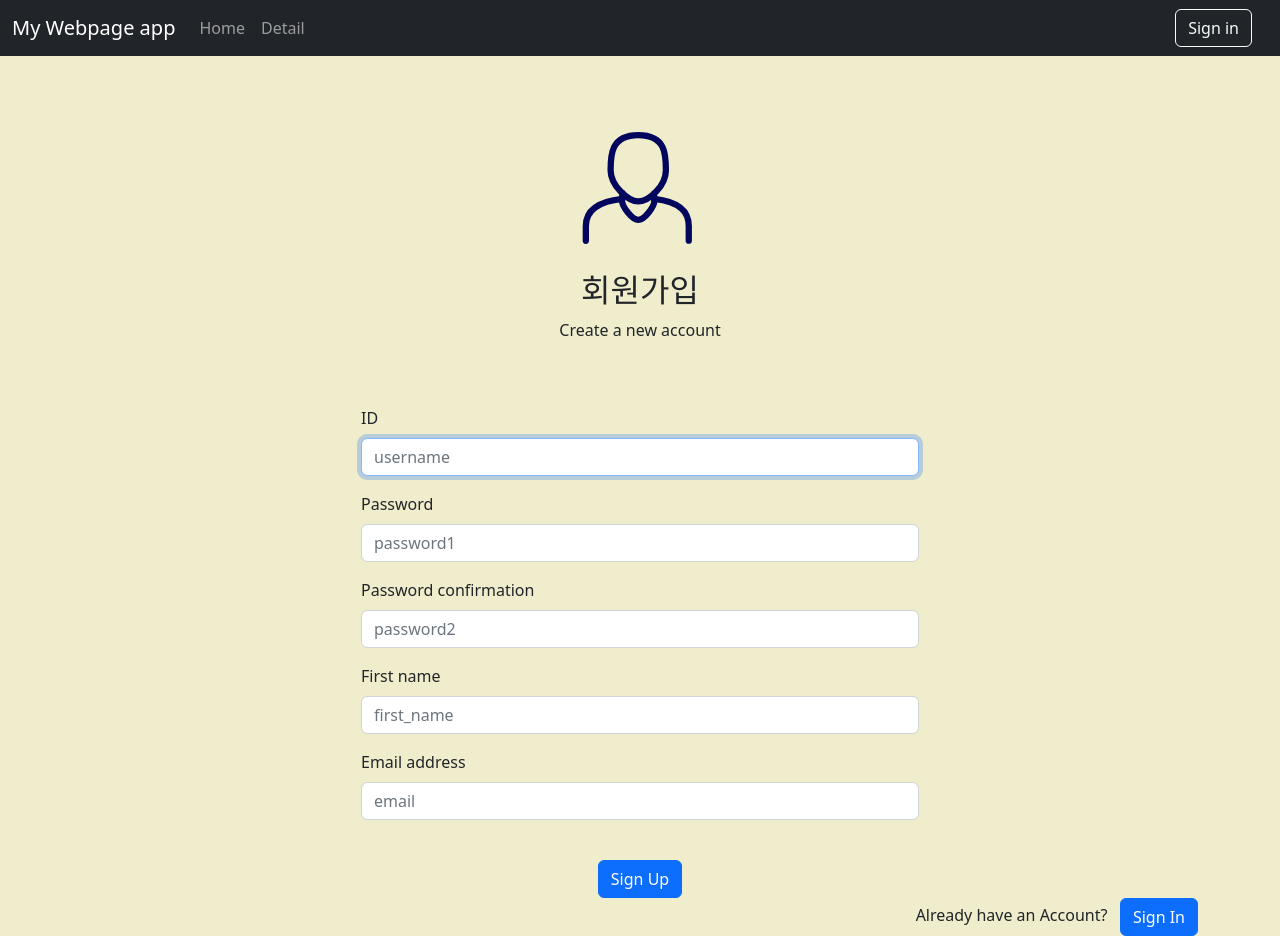
After one commit to koir1100/project_5team_1jo, a Django app: page /webpage/register/ in a window 1280 px wide. The commit adds this page. Run offline with Django 5.2, Linux system fonts and the light colour scheme; some libraries are stand-ins or nearby versions.

Commit message:
feat. 로그인, 회원가입 기능 구현

```diff
--- /dev/null
+++ b/project_5team_1jo/project_5team_1jo/webpage/forms.py
@@ -0,0 +1,19 @@
+from django.contrib.auth.forms import UserCreationForm
+from django.contrib.auth.models import User
+from .models import *
+
+class CustomUserCreationForm(UserCreationForm):
+    class Meta:
+        model = User
+        fields = ['username', 'password1', 'password2', 'first_name', 'email']
+
+    def __init__(self, *args, **kwargs):
+        super(CustomUserCreationForm, self).__init__(*args, **kwargs)
+
+        for name, field in self.fields.items():
+            field.widget.attrs.update(
+                {
+                    'class': 'input form-control mb-3',
+                    'placeholder': '%s' % name,
+                }
+            )
--- a/project_5team_1jo/project_5team_1jo/webpage/templates/webpage/base.html
+++ b/project_5team_1jo/project_5team_1jo/webpage/templates/webpage/base.html
@@ -31,6 +31,13 @@
                         <a class="nav-link {% if request.path == '/webpage/detail/' %} active aria-current='page' {% endif %}" href="{% url 'webpage:detail' %}">Detail</a>
                     </li>
                 </ul>
+                <div class="float-end me-3">
+                    {% if request.user.is_authenticated %}
+                    <a onclick="logout_popup(event)" href="{% url 'webpage:signout' %}" class="btn btn-outline-light">{{ request.user.get_username }}, Hello!</a>
+                    {% else %}
+                    <a href="{% url 'webpage:signin' %}" class="btn btn-outline-light">Sign in</a>
+                    {% endif %}
+                </div>
             </div>
         </div>
     </nav>
@@ -42,6 +49,15 @@
     </div>
     <script src="{% static 'webpage/js/bootstrap.js' %}"></script>
     <script src="https://code.jquery.com/jquery-3.7.1.min.js"></script>
+    <script>
+        function logout_popup(e) {
+            if (confirm("로그아웃 하시겠습니까?")) {
+                window.location.reload()
+            } else {
+                e.preventDefault()
+            }
+        }
+    </script>
     {% block script %}
     {% endblock %}
 </body>
--- /dev/null
+++ b/project_5team_1jo/project_5team_1jo/webpage/templates/webpage/register.html
@@ -0,0 +1,55 @@
+{% extends 'webpage/base.html' %}
+{% load static %}
+{% block content %}
+<div class="auth">
+    <div class="auth__header text-center row mt-5">
+        <div class="col-12 text-center">
+            <img src="{% static 'webpage/images/icon.svg' %}" width="15%" alt="icon">
+            <h2>회원가입</h2>
+        </div>
+        <p>Create a new account</p>
+    </div>
+    <div class="row mt-5">
+        <div class="col-12 text-center">
+            {{error}}
+        </div>
+    </div>
+    <div class="row">
+        <div class="col-12">
+            <form action="{% url 'webpage:register' %}" method="POST" class="form auth__form ms-auto me-auto col-6">
+                {% csrf_token %}
+
+                {% for field in form %}
+                <div class="form__field form-group">
+                    {% if field.label == 'Username' %}
+                        <label for="formInput#text" class="form-label">ID</label>
+                    {% else %}
+                        <label for="formInput#text" class="form-label">{{field.label}}</label>
+                    {% endif %}
+                    {{field}}
+                </div>
+                {% endfor %}
+                {% for message in messages %}
+                    {% if forloop.first %}
+                    <br/>
+                    {% endif %}
+                    <div class="alert alert-danger alert-dismissible fade show">
+                        {{ message }}
+                        <button type="button" class="btn-close" data-bs-dismiss="alert" aria-label="Close"></button>
+                    </div>
+                {% endfor %}
+                <br/>
+                <div class="auth__actions text-center">
+                    <button class="btn btn-primary" type="submit">Sign Up</button>
+                </div>
+            </form>
+
+            <div class="auth__alternative text-end">
+                <p class="d-inline">Already have an Account?</p>&nbsp;&nbsp;
+                <a href="{% url 'webpage:signin' %}" role="button" class="btn btn-primary">Sign In</a>
+            </div>
+        </div>
+    </div>
+</div>
+
+{% endblock content %}
--- a/project_5team_1jo/project_5team_1jo/webpage/urls.py
+++ b/project_5team_1jo/project_5team_1jo/webpage/urls.py
@@ -8,4 +8,7 @@ urlpatterns = [
     path("", views.index, name="index"),
     path("home/", views.home, name="home"),
     path("detail/", views.detail, name="detail"),
+    path('signin/', views.login_user, name='signin'),
+    path('signout/', views.logout_user, name='signout'),
+    path('register/', views.register_user, name='register'),
 ]
--- a/project_5team_1jo/project_5team_1jo/webpage/views.py
+++ b/project_5team_1jo/project_5team_1jo/webpage/views.py
@@ -1,8 +1,15 @@
 from django.http import HttpResponse
-from django.shortcuts import render
+from django.shortcuts import render, redirect
+from django.contrib.auth.decorators import login_required
+from django.contrib.auth.models import User
+from django.contrib.auth import login, logout, authenticate
+from django.contrib import messages
+
+from .forms import CustomUserCreationForm
 
 # Create your views here.
 
+@login_required(login_url='/webpage/signin')
 def index(request):
     context = {
         "title": "Book Recommendation",
@@ -11,6 +18,7 @@ def index(request):
     return render(request, 'webpage/index.html', context)
     # return HttpResponse("Hello world, I am in the index.")
 
+@login_required(login_url='/webpage/signin')
 def home(request):
     context = {
         "title": "Home Page",
@@ -18,6 +26,7 @@ def home(request):
 
     return render(request, 'webpage/home.html', context)
 
+@login_required(login_url='/webpage/signin')
 def detail(request):
     context = {
         "title": "Detail Page",
@@ -55,3 +64,54 @@ def detail(request):
     }
 
     return render(request, 'webpage/detail.html', context)
+
+def login_user(request):
+    if request.user.is_authenticated:
+        return redirect('/webpage')
+
+    if request.method == 'POST':
+        username = request.POST['username'].lower()
+        password = request.POST['password']
+
+        try:
+            user = User.objects.get(username=username)
+        except:
+            messages.error(request, 'Not exist your user info')
+
+        user = authenticate(request, username=username, password=password)
+        if user is not None:
+            messages.success(request, 'Login Success')
+            login(request, user)
+            return redirect('/webpage')
+        else:
+            messages.error(request, 'Incorrect user info')
+            return redirect('/webpage/signin')
+
+    return render(request, 'webpage/signin.html', {'title': 'Sign in Page'})
+
+def register_user(request):
+    form = CustomUserCreationForm()
+    if request.method == 'POST':
+        form = CustomUserCreationForm(request.POST)
+        if form.is_valid():
+            user = form.save(commit=False)
+            user.username = user.username.lower()
+            user.save()
+
+            messages.success(request, 'Signup Success')
+            login(request, user)
+            return redirect('/webpage')
+        else:
+            messages.error(request, 'Something is wrong...')
+
+    context = {
+        "form": form,
+        'title': 'Sign up Page',
+    }
+
+    return render(request, 'webpage/register.html', context)
+
+def logout_user(request):
+    logout(request)
+    messages.success(request, 'Logout Success')
+    return redirect('/webpage')
```
Also changed, not shown: project_5team_1jo/project_5team_1jo/webpage/templates/webpage/signin.html (added, +59 -0 lines), project_5team_1jo/project_5team_1jo/webpage/static/webpage/images/icon.svg (added).
